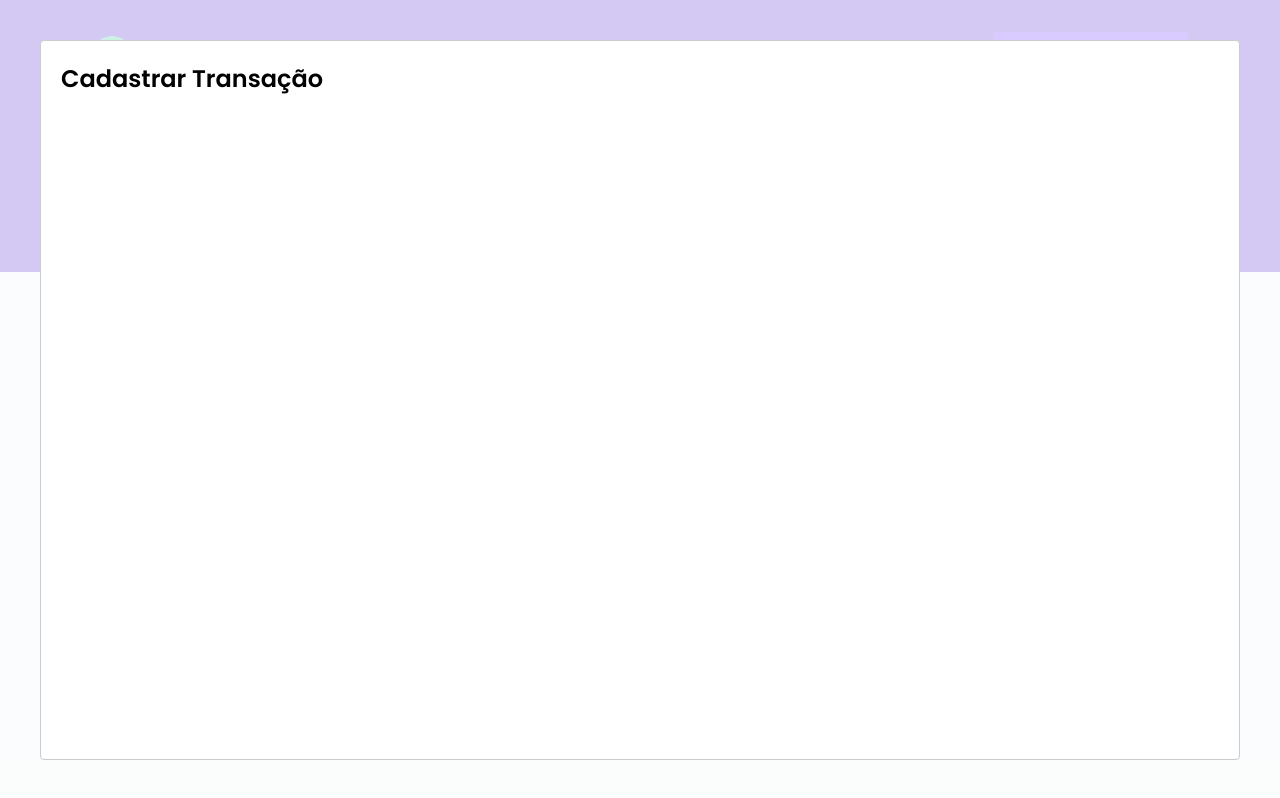
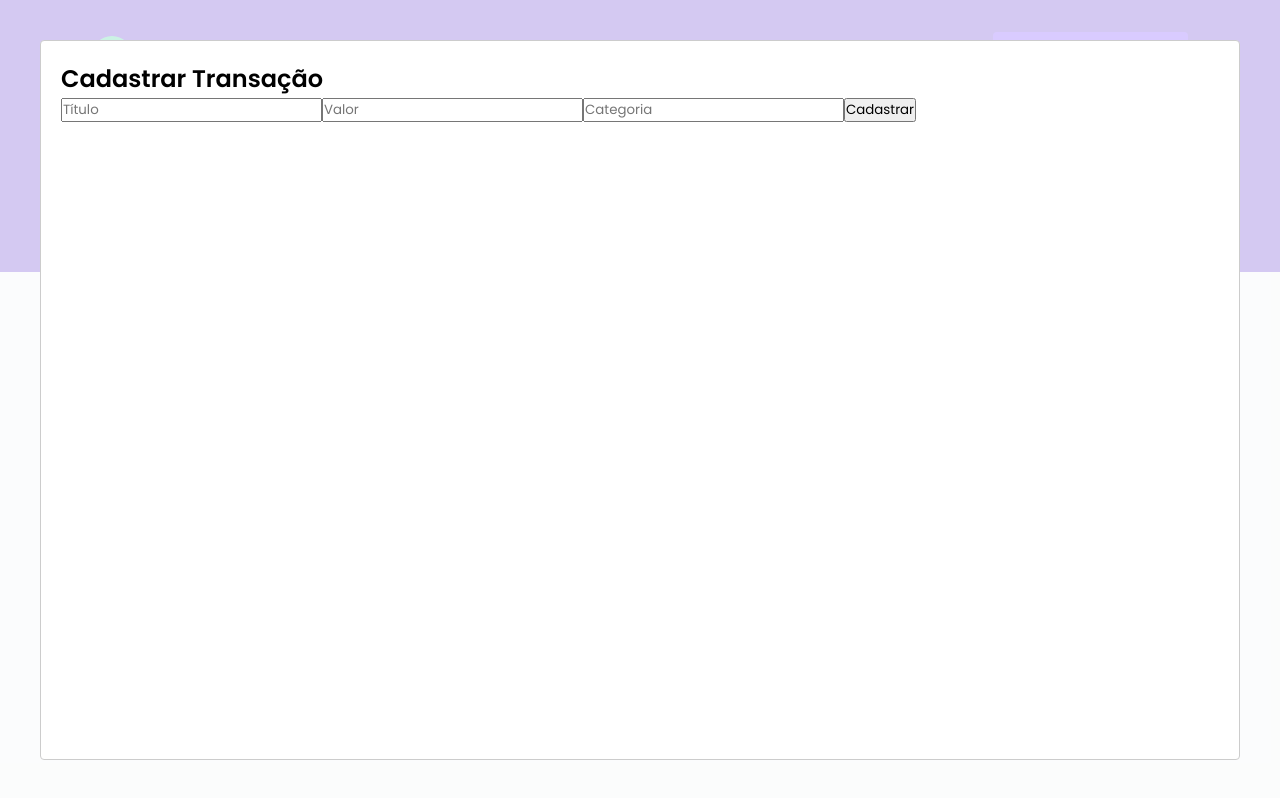
Before and after one commit to sempejunior/rocketseat_react_old, a React (Create React App) app in the folder dtmoney/: page / in a window 1280 px wide. Both pictures are taken after a click on the button "Nova Transação". Built offline with nearby package versions, Linux system fonts and the light colour scheme; no server answers; what miragejs would draw is missing.

Commit message:
Created modal component

```diff
--- a/dtmoney/src/App.tsx
+++ b/dtmoney/src/App.tsx
@@ -2,6 +2,7 @@ import { useState } from "react";
 import Modal from "react-modal";
 import { Dashboard } from "./components/Dashboard";
 import { Header } from "./components/Header";
+import { NewTransactionModal } from "./components/NewTransactionModal";
 import { GlobalStyle } from "./styles/global";
 
 Modal.setAppElement('#root');
@@ -22,13 +23,8 @@ export function App() {
     <>
       <Header onOpenNewTransactionModal={handleOpenNewTransactionModal} />
       <Dashboard />
-      <Modal
-        isOpen={isNewTransactionModalOpen}
-        onRequestClose={handleCloseNewTransactionModal}
-      >
-        <h2>Cadastrar Transação</h2>
-      </Modal>
 
+      <NewTransactionModal isOpen={isNewTransactionModalOpen} onRequestClose={handleCloseNewTransactionModal}/>
       <GlobalStyle />
     </>
   );
--- /dev/null
+++ b/dtmoney/src/components/NewTransactionModal/index.tsx
@@ -0,0 +1,27 @@
+import Modal from "react-modal";
+import { Container } from "./styles";
+
+interface NewTransaciotionModal {
+  isOpen: boolean;
+  onRequestClose: () => void;
+}
+
+export function NewTransactionModal({
+  isOpen,
+  onRequestClose,
+}: NewTransaciotionModal) {
+  return (
+    <Modal
+      isOpen={isOpen}
+      onRequestClose={onRequestClose}
+    >
+      <Container>
+        <h2>Cadastrar Transação</h2>
+        <input placeholder="Título" />
+        <input placeholder="Valor" />
+        <input placeholder="Categoria" />
+        <button type="submit">Cadastrar</button>
+      </Container>
+    </Modal>
+  );
+}
--- /dev/null
+++ b/dtmoney/src/components/NewTransactionModal/styles.ts
@@ -0,0 +1,3 @@
+import styled from 'styled-components';
+
+export const Container = styled.div``;
```
